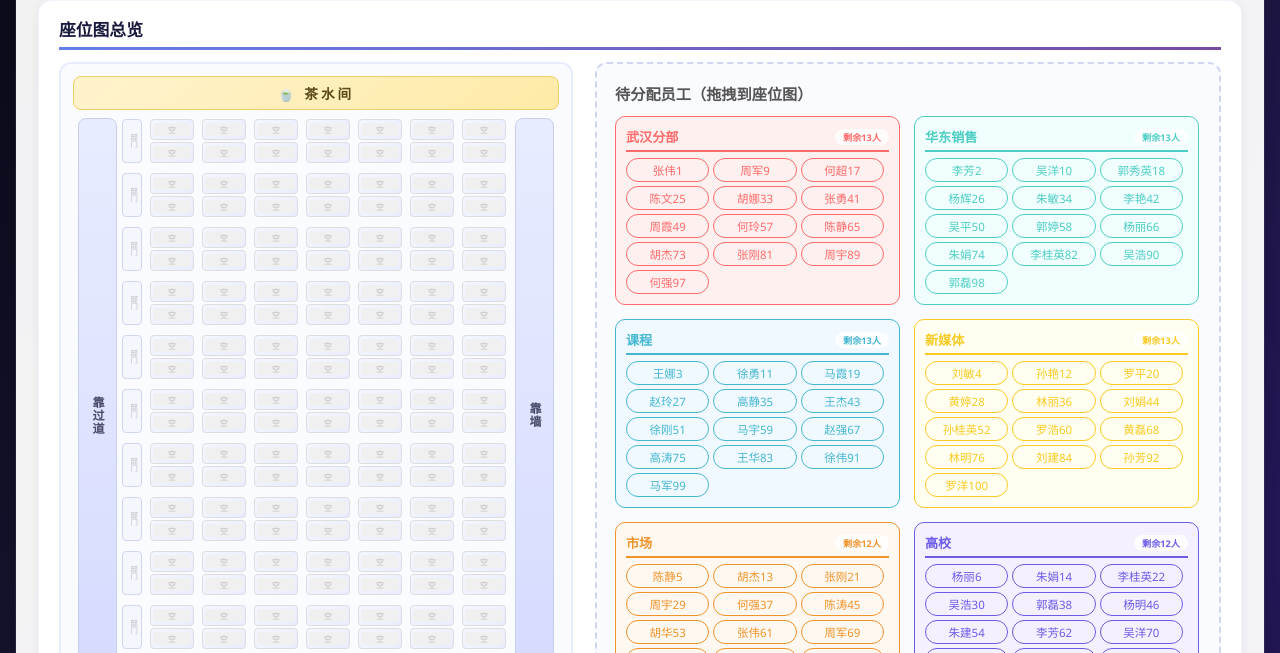
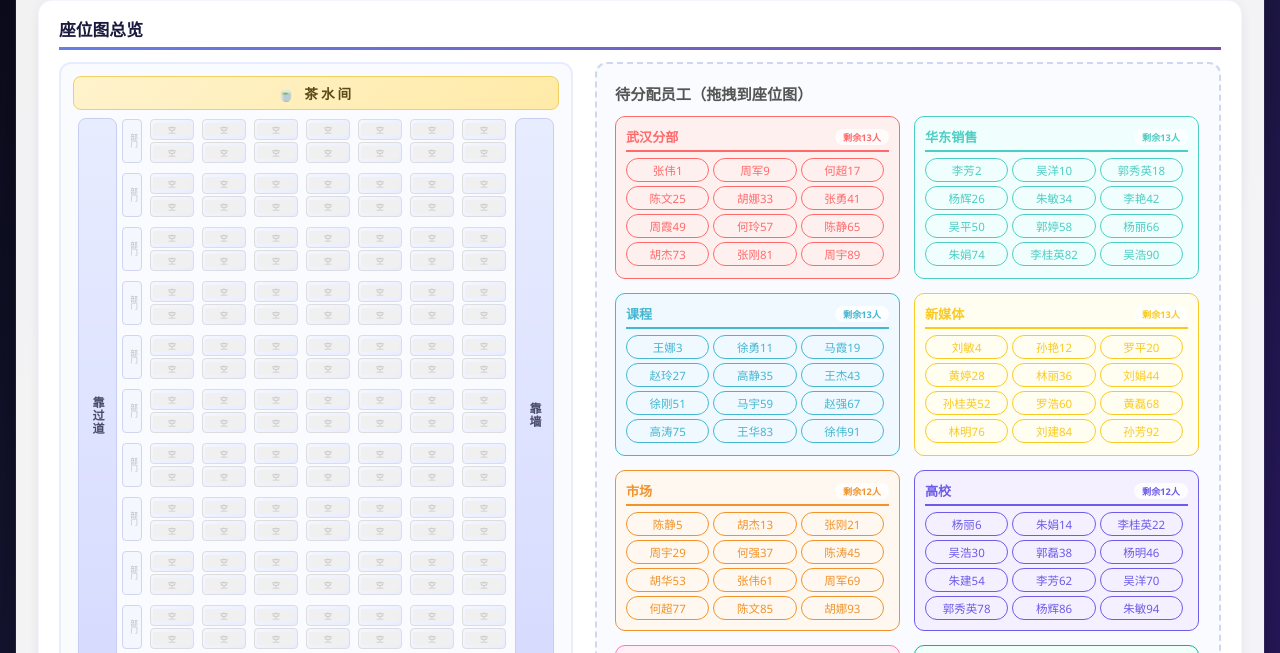
Before and after one commit to Celiabangbangbang/Site_Distribution, a plain HTML site: page website/index.html in a window 1280 px wide. Shown: the part 98-751 px from the top of the page. Drawn offline with nearby package versions, Linux system fonts and the light colour scheme.

Commit message:
部门内缩略有滚动条，整个待分配区不缩略显示全部8部门

```diff
--- a/website/index.html
+++ b/website/index.html
@@ -219,8 +219,6 @@
             border-radius: 12px;
             border: 2px dashed #d0d5f0;
             padding: 18px;
-            max-height: 620px;
-            overflow-y: auto;
             transition: border-color 0.3s ease;
         }
 
@@ -534,6 +532,8 @@
             display: flex;
             flex-wrap: wrap;
             gap: 4px;
+            max-height: 110px;
+            overflow-y: auto;
             padding-right: 4px;
         }
 
```
